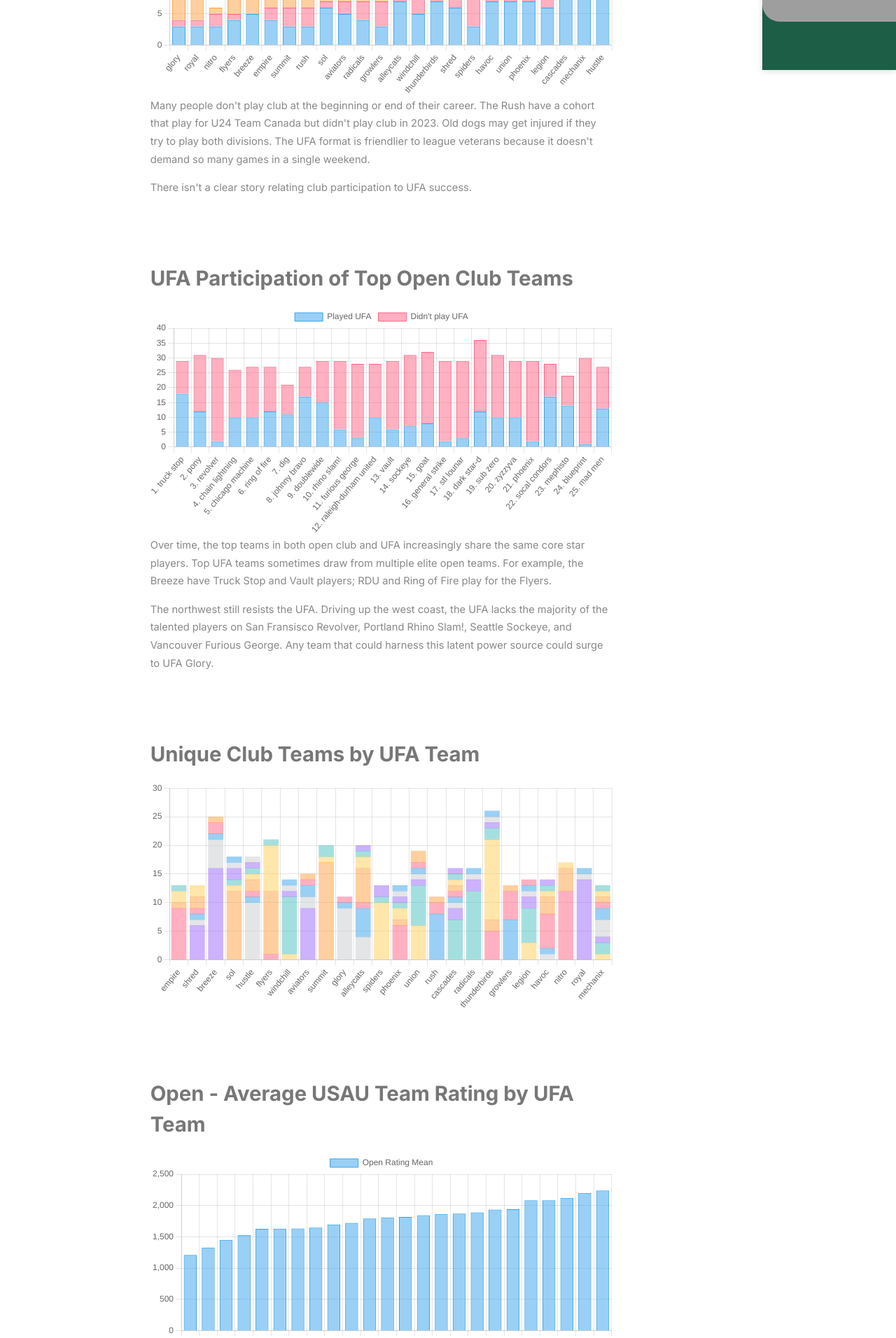
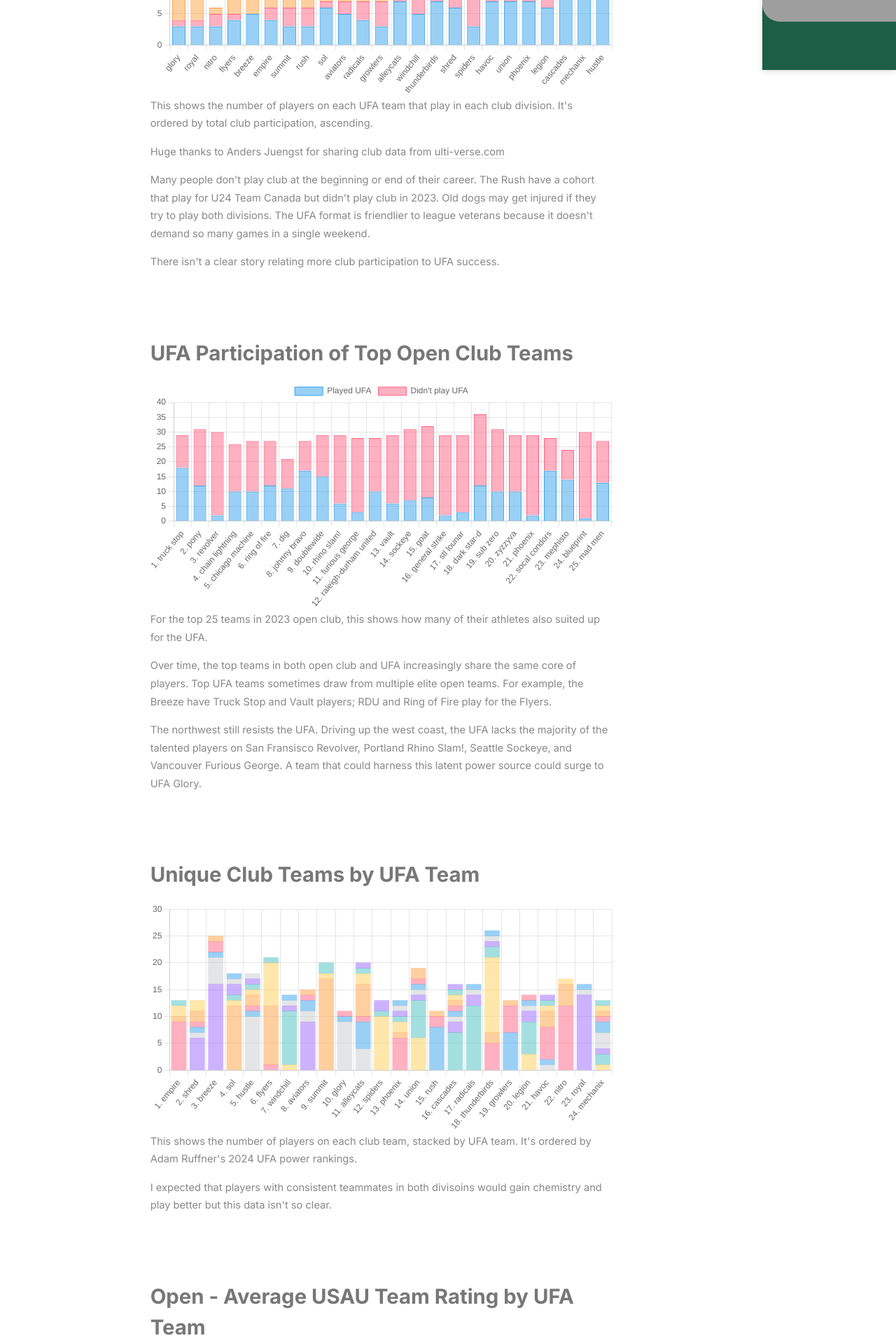
Before and after one commit to Afbcary/ufa-usau, a Next.js app: page /ufa-usau/ in a window 1280 px wide. Shown: the part 700-2612 px from the top of the page at 70% size. Built offline with nearby package versions, Linux system fonts and the light colour scheme; grey boxes are pictures that could not be loaded.

Commit message:
Wrote more commentary

```diff
--- a/app/components/Acknowledgements/Acknowledgements.js
+++ b/app/components/Acknowledgements/Acknowledgements.js
@@ -5,9 +5,10 @@ export default function Acknowledgements() {
                 <h2>Acknowledgements</h2>
                 <h4>Data Sources</h4>
                 <ul>
-                    <li>Club player data from <a href="https://ulti-verse.com/">https://www.frisbee-rankings.com/</a>, kindly supplied by Anders Juengst</li>
+                    <li>Club player data from <a href="https://ulti-verse.com/">https://www.ulti-verse.com/</a>, kindly supplied by Anders Juengst</li>
                     <li>UFA rosters from <a href="https://watchufa.com">https://watchufa.com/</a></li>
-                    <li>USA Ultimate Club Rankings from <a href="https://www.frisbee-rankings.com/">https://www.frisbee-rankings.com/</a>,  created by Cody Mills</li>
+                    <li>USA Ultimate Club Rankings from <a href="https://www.frisbee-rankings.com/">https://www.frisbee-rankings.com/</a>, created by Cody Mills</li>
+                    <li><a href='https://watchufa.com/league/power-rankings/2024-ufa-way-too-early-preseason'> UFA Power ranking: Way too early 2024</a> by Adam Ruffner</li>
                 </ul>
                 <div id="creators">
                     <h4>Authors</h4>
--- a/app/components/Analysis/Analysis.js
+++ b/app/components/Analysis/Analysis.js
@@ -96,7 +96,7 @@ function uniqueClubsBar(team_stats) {
         }
     }
     const data = {
-        labels: Object.keys(power_rankings),
+        labels: Object.entries(power_rankings).map((e) => `${e[1]}. ${e[0]}`),
         datasets: usau_datasets
     };
     return {
@@ -277,25 +277,34 @@ export default function Analysis() {
         <section id="analysis">
             <div className="container">
                 <WrappedChart title='Club Participation by UFA Team' chartConfig={clubParticipationBar(team_stats)} />
+                <p>{`This shows the number of players on each UFA team that play in each club division. It's ordered by total club participation, ascending.`}</p>
+                <p>{`Huge thanks to Anders Juengst for sharing club data from `}<a href="https://ulti-verse.com/">ulti-verse.com</a></p>
                 <p>{`Many people don't play club at the beginning or end of their career.
                    The Rush have a cohort that play for U24 Team Canada but didn't play club in 2023.
                    Old dogs may get injured if they try to play both divisions. The UFA format is friendlier to league
                    veterans because it doesn't demand so many games in a single weekend.`}
                 </p>
-                <p>{`There isn't a clear story relating club participation to UFA success.`}</p>
+                <p>{`There isn't a clear story relating more club participation to UFA success.`}</p>
                 <WrappedChart title='UFA Participation of Top Open Club Teams' chartConfig={ufaParticipationBar(top_club_stats)} />
-                <p>{`Over time, the top teams in both open club and UFA increasingly share the same core star players.
+                <p>{`For the top 25 teams in 2023 open club, this shows how many of their athletes also suited up for the UFA.`}</p>
+                <p>{`Over time, the top teams in both open club and UFA increasingly share the same core of players.
                    Top UFA teams sometimes draw from multiple elite open teams. For example, the Breeze have Truck Stop and Vault players;
                    RDU and Ring of Fire play for the Flyers.`}</p>
                 <p>{`The northwest still resists the UFA.
-                   Driving up the west coast, the UFA lacks the majority of the talented players on San Fransisco Revolver, Portland Rhino Slam!, Seattle Sockeye, and Vancouver Furious George.
-                   Any team that could harness this latent power source could surge to UFA Glory.`}</p>
+                   Driving up the west coast, the UFA lacks the majority of the talented players on San Fransisco Revolver, Portland Rhino Slam!,
+                   Seattle Sockeye, and Vancouver Furious George.
+                   A team that could harness this latent power source could surge to UFA Glory.`}</p>
                 <WrappedChart title='Unique Club Teams by UFA Team' chartConfig={uniqueClubsBar(team_stats)} />
-                <p>{``}</p>
+                <p>{`This shows the number of players on each club team, stacked by UFA team. It's ordered by Adam Ruffner's 2024 UFA power rankings.`}</p>
+                <p>{`I expected that players with consistent teammates in both divisoins would gain chemistry and play better but this data isn't so clear.`}</p>
                 <WrappedChart title='Open - Average USAU Team Rating by UFA Team' chartConfig={ratingBarMen(team_stats)} />
+                <p>{`This matches expectations with the notable exceptions of the Shred and Nitro. We sourced rating data from 2023 end-year `}
+                <a href="https://frisbee-rankings.com">frisbee-rankings.com.</a></p>
                 <WrappedChart title='Mixed - Average USAU Team Rating by UFA Team' chartConfig={ratingBarMixed(team_stats)} />
                 <p>Only UFA teams with four or more players on mixed teams are included.</p>
                 <WrappedChart title='UFA Team Average Rating vs Unique USAU Clubs' chartConfig={ratingUniqueScatter(team_stats)} />
+                <p>{`Do UFA players play for more clubs when there isn't a dominant club team in their vicinity? In open, yes.
+                 In mixed there may not be enough data for any meaningful conclusions.`}</p>
                 <WrappedChart title='UFA Power Ranking vs Club Ratings Bar' chartConfig={ratingVsPowerRankingBar(team_stats)} />
                 <p>These power rankings come from
                     <a href='https://watchufa.com/league/power-rankings/2024-ufa-way-too-early-preseason'> UFA Power ranking: Way too early 2024 by Adam Ruffner</a>
@@ -304,7 +313,7 @@ export default function Analysis() {
                 <p>{`The Shred overperform their club rating. Given the Shred's finals appearance last year,
                    Adam has high expectations for this team in 2024. Coach of the year Bryce Merrill leads
                    a bought in team. Many of their players don't play club, nor do they play on Sundays because
-                   of their Mormon values. In fact, the team has zero games scheduled on Sundays this season.`}
+                   of their Mormon beliefs. In fact, the team has zero games scheduled on Sundays this season.`}
                 </p>
                 <p>{`Several teams show their potential to rise to the next level: Breeze, Flyers, Summit, Glory, and Spiders.`}</p>
 
--- a/app/components/Methodology/Methodology.js
+++ b/app/components/Methodology/Methodology.js
@@ -8,37 +8,44 @@ export default function Methodology() {
                     <article>
                         <div>
                             <h4>Data Gathering</h4>
-                            <p>UFA</p>
-                            <p>USAU - ulti-verse.com SQLLite database snapshot</p>
-                            <p>USAU - frisbee-rankings.com</p>
-                            <p>Club Team Roster Determination - Participated in series (sectionals, regionals, nationals, Club Champs)</p>
-                            <p>{`We didn't worry about efficiency at all due to the small size of the total data used, so we used Python.`}</p>
-                            <p>Scraping with Beautiful Soup</p>
+                            <ul>
+                                <li>UFA - <a href="https://watchufa.com/league/news/2024-ufa-team-rosters-announced-season">roster announcement</a> and <a href="https://watchufa.com/league/power-rankings/2024-ufa-way-too-early-preseason">preseason power rankings</a></li>
+                                <li>USAU - ulti-verse.com SQLLite database snapshot</li>
+                                <li>USAU - frisbee-rankings.com</li>
+                                <li>Club Team Roster Determination - We used the last team a player participated with, after August 1st, in the 2023 season.</li>
+                                <li>Scraping with Beautiful Soup</li>
+                                <li>{`We didn't worry about efficiency at all due to the small size of the total data used, so we used Python and *all* the for loops.`}</li>
+                            </ul>
                         </div>
                     </article>
                     <article>
                         <div>
-                            <h4>Data Cleaning</h4>
-                            <p>Pandas for SQL-like functionality</p>
-                            <p>Nickname matching</p>
-                            <p>Teams with the same name.  Mischief, Hazard, and Scoop</p>
-                            <p>Players with the same name.</p>
+                            <ul>
+                                <h4>Data Cleaning</h4>
+                                <li>Pandas</li>
+                                <li>Nickname matching - Some players use different names in UFA vs club. We joined on a dataset of common nicknames to include everyone we could find.</li>
+                                <li>Teams with the same name.  Mischief, Hazard, and Scoop</li>
+                                <li>Players with the same name.</li>
+                            </ul>
                         </div>
                     </article>
                     <article>
                         <div>
                             <h4>Analysis</h4>
-                            <p>Chart.js for reactive charts</p>
+                            <ul>
+                                <li><a href="https://www.chartjs.org/">Chart.js</a> for reactive charts</li>
+                            </ul>
                         </div>
                     </article>
                     <article>
                         <div>
                             <h4>Deploying</h4>
-                            <p>Static site with Next.js (React)</p>
-                            <p>Hosted with Github pages</p>
-                            <p>Automated build and deploy with <a href="https://github.com/gregrickaby/nextjs-github-pages">nextjs.github.pages</a></p>
-                            <p>The code is open source at <a href="https://github.com/Afbcary/ufa-usau">github.com/Afbcary/ufa-usau</a></p>
-                            <p></p>
+                            <ul>
+                                <li>Static site with Next.js (React)</li>
+                                <li>Hosted with Github pages</li>
+                                <li>Automated build and deploy with <a href="https://github.com/gregrickaby/nextjs-github-pages">nextjs.github.pages</a></li>
+                                <li>The code is ✨open source✨ at <a href="https://github.com/Afbcary/ufa-usau">github.com/Afbcary/ufa-usau</a></li>
+                            </ul>
                         </div>
                     </article>
                 </div>
```
